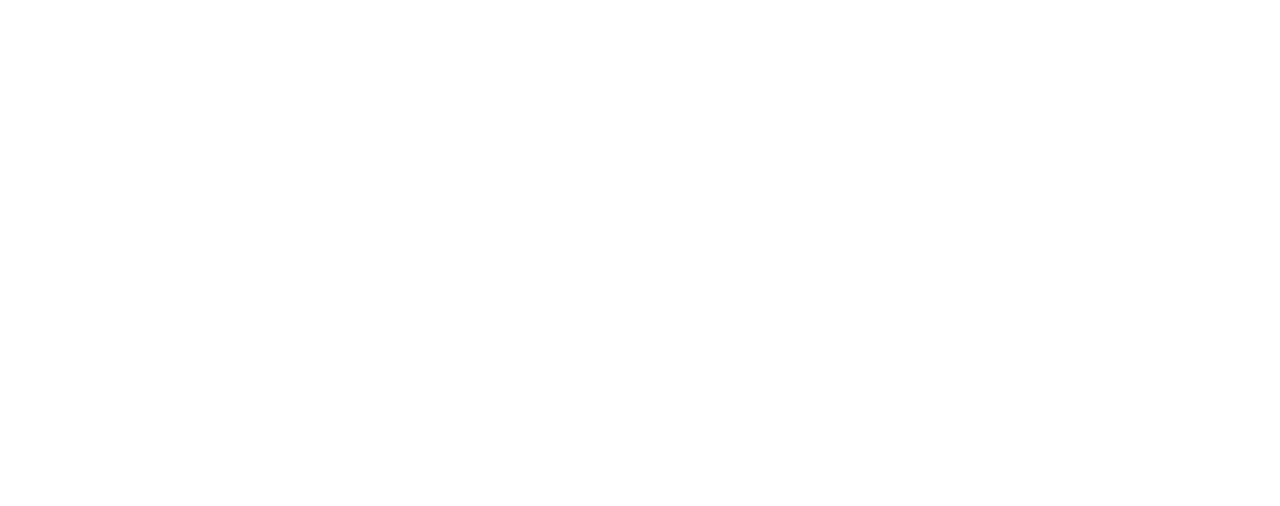
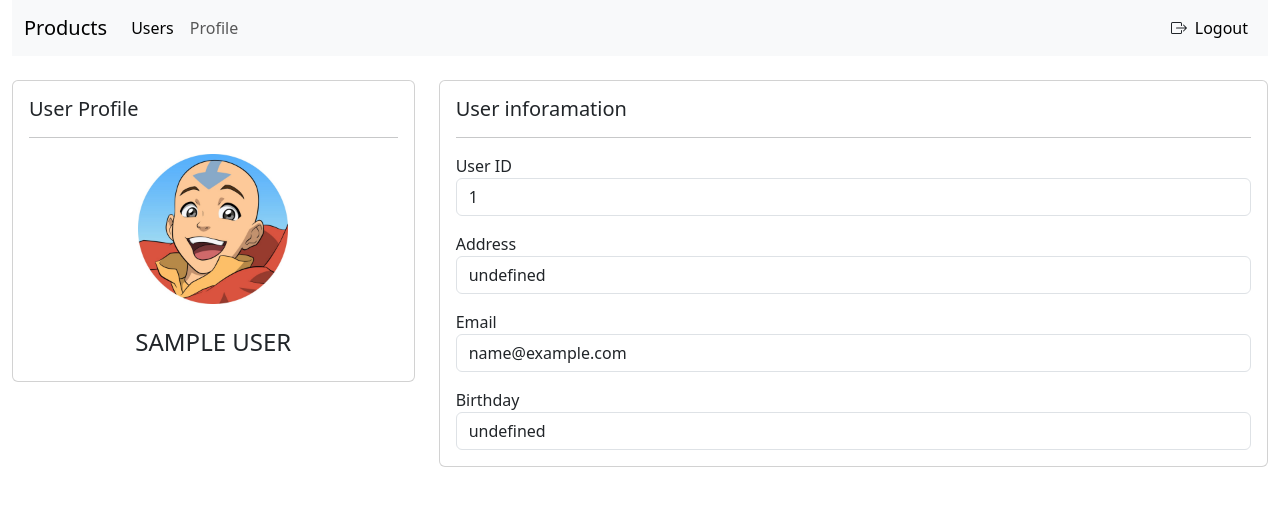
Before and after one commit to SerAlba/front_parcial_procesos, a plain HTML site: page panel/profile.html in a window 1280 px wide. Drawn offline with nearby package versions, Linux system fonts and the light colour scheme; sample sign-in values are in the browser's storage.

Commit message:
Functionality to profile

```diff
--- a/panel/profile.html
+++ b/panel/profile.html
@@ -0,0 +1,101 @@
+<!doctype html>
+<html lang="en">
+
+<head>
+    <meta charset="utf-8">
+    <meta name="viewport" content="width=device-width, initial-scale=1">
+    <title>Profile</title>
+    <link href="https://cdn.jsdelivr.net/npm/bootstrap@5.3.0/dist/css/bootstrap.min.css" rel="stylesheet"
+        integrity="sha384-9ndCyUaIbzAi2FUVXJi0CjmCapSmO7SnpJef0486qhLnuZ2cdeRhO02iuK6FUUVM" crossorigin="anonymous">
+    <link rel="stylesheet" href="../assets/css/style.css">
+</head>
+
+<body>
+    <div class="container-fluid">
+        <div class="row">
+            <div class="col-12">
+                <nav class="navbar navbar-expand-lg bg-body-tertiary">
+                    <div class="container-fluid">
+                        <a class="navbar-brand" href="./index.html">Products</a>
+                        <button class="navbar-toggler" type="button" data-bs-toggle="collapse"
+                            data-bs-target="#navbarSupportedContent" aria-controls="navbarSupportedContent"
+                            aria-expanded="false" aria-label="Toggle navigation">
+                            <span class="navbar-toggler-icon"></span>
+                        </button>
+                        <div class="collapse navbar-collapse" id="navbarSupportedContent">
+                            <ul class="navbar-nav me-auto mb-2 mb-lg-0">
+                                <li class="nav-item">
+                                    <a class="nav-link active" href="#">Users</a>
+                                </li>
+                                <li class="nav-item">
+                                    <a class="nav-link" href="./profile.html">Profile</a>
+                                </li>
+                            </ul>
+                            <div class="d-flex">
+                                <ul class="navbar-nav me-auto mb-2 mb-lg-0">
+                                    <li class="nav-item d-flex flex-row align-items-center pointer" id="btnLogout">
+                                        <svg xmlns="http://www.w3.org/2000/svg" width="16" height="16"
+                                            fill="currentColor" class="bi bi-box-arrow-right" viewBox="0 0 16 16">
+                                            <path fill-rule="evenodd"
+                                                d="M10 12.5a.5.5 0 0 1-.5.5h-8a.5.5 0 0 1-.5-.5v-9a.5.5 0 0 1 .5-.5h8a.5.5 0 0 1 .5.5v2a.5.5 0 0 0 1 0v-2A1.5 1.5 0 0 0 9.5 2h-8A1.5 1.5 0 0 0 0 3.5v9A1.5 1.5 0 0 0 1.5 14h8a1.5 1.5 0 0 0 1.5-1.5v-2a.5.5 0 0 0-1 0v2z" />
+                                            <path fill-rule="evenodd"
+                                                d="M15.854 8.354a.5.5 0 0 0 0-.708l-3-3a.5.5 0 0 0-.708.708L14.293 7.5H5.5a.5.5 0 0 0 0 1h8.793l-2.147 2.146a.5.5 0 0 0 .708.708l3-3z" />
+                                        </svg>
+                                        <a class="nav-link active">Logout</a>
+                                    </li>
+                                </ul>
+                            </div>
+                        </div>
+                    </div>
+                </nav>
+            </div>
+        </div>
+        <div class="row">
+            <div class="col-md-4 mt-4">
+                <div class="card">
+                    <div class="card-body">
+                        <h5 class="card-title">User Profile</h5>
+                        <hr>
+                        <div class="d-flex flex-column justify-content-center">
+                            <div class="text-center">
+                                <img src="../assets/img/avatar.jpg" width="150" class="rounded">
+                            </div>
+                            <h4 class="text-uppercase text-center mt-4" id="nameUser">...</h4>
+                        </div>
+                    </div>
+                </div>
+            </div>
+            <div class="col-md-8 mt-4">
+                <div class="card">
+                    <div class="card-body">
+                        <h5 class="card-title">User inforamation</h5>
+                        <hr>
+                        <div class="form-group">
+                            <label for="userId">User ID</label>
+                            <input type="text" class="form-control" id="userId" value="..." readonly>
+                        </div>
+                        <div class="form-group mt-3">
+                            <label for="address">Address</label>
+                            <input type="text" class="form-control" id="address" value="..." readonly>
+                        </div>
+                        <div class="form-group mt-3">
+                            <label for="email">Email</label>
+                            <input type="email" class="form-control" id="email" value="..." readonly>
+                        </div>
+                        <div class="form-group mt-3">
+                            <label for="birthday">Birthday</label>
+                            <input type="text" class="form-control" id="birthday" value="..." readonly>
+                        </div>
+                    </div>
+                </div>
+            </div>
+        </div>
+    </div>
+
+    <script src="https://cdn.jsdelivr.net/npm/bootstrap@5.3.0/dist/js/bootstrap.bundle.min.js"
+        integrity="sha384-geWF76RCwLtnZ8qwWowPQNguL3RmwHVBC9FhGdlKrxdiJJigb/j/68SIy3Te4Bkz"
+        crossorigin="anonymous"></script>
+    <script src="../src/profile.js"></script>
+</body>
+
+</html>
--- a/src/panel.js
+++ b/src/panel.js
@@ -179,6 +179,7 @@ function evenCloseAlertMsjEditProduct() {
 }
 
 const btnInsertProducts = document.getElementById('btnInsertProducts');
+if (btnInsertProducts) {
     btnInsertProducts.addEventListener('click', () => {
         const alertMsjEditProduct = document.getElementById("alertMsjEditProduct");
         const btnCloseMInsertProducts = document.getElementById("btnCloseMInsertProducts");
@@ -208,6 +209,7 @@ btnInsertProducts.addEventListener('click', () => {
                 console.log(error);
             });
     });
+}
 
 const btnLogout = document.getElementById("btnLogout");
 if (btnLogout) {
--- /dev/null
+++ b/src/profile.js
@@ -0,0 +1,32 @@
+window.addEventListener("load", () => {
+    const dataUser = localStorage.getItem('dataUser');
+    if (dataUser == null) {
+        location.href = "../login.html";
+    } else {
+        printUserInformation(dataUser);
+    }
+});
+
+function printUserInformation (_dataUser) {
+    const data = JSON.parse(_dataUser).data;
+
+    const nameUser = document.getElementById("nameUser");
+    const userId = document.getElementById("userId");
+    const address = document.getElementById("address");
+    const email = document.getElementById("email");
+    const birthday = document.getElementById("birthday");
+
+    nameUser.innerHTML = `${data.firstName} ${data.lastName}`;
+    userId.value = data.id;
+    address.value = data.address;
+    email.value = data.email;
+    birthday.value = data.birthday;
+}
+
+const btnLogout = document.getElementById("btnLogout");
+if (btnLogout) {
+    btnLogout.addEventListener("click", () => {
+        localStorage.removeItem("dataUser");
+        location.href = "../login.html";
+    })
+}
```
Also changed, not shown: panel/index.html (+1 -1 lines), assets/img/avatar.jpg (added), assets/img/bg-login.jpg (deleted). Lines whose indentation alone changed are shown as unchanged.
